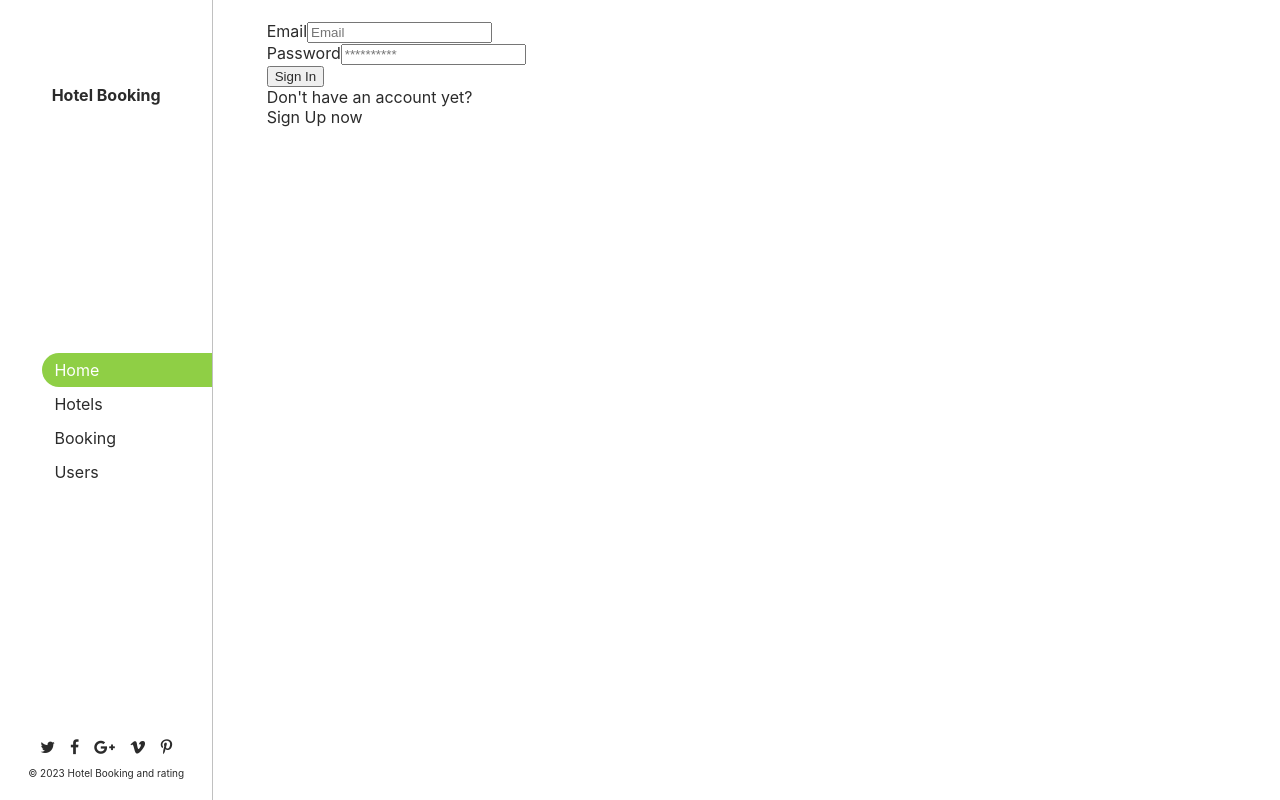
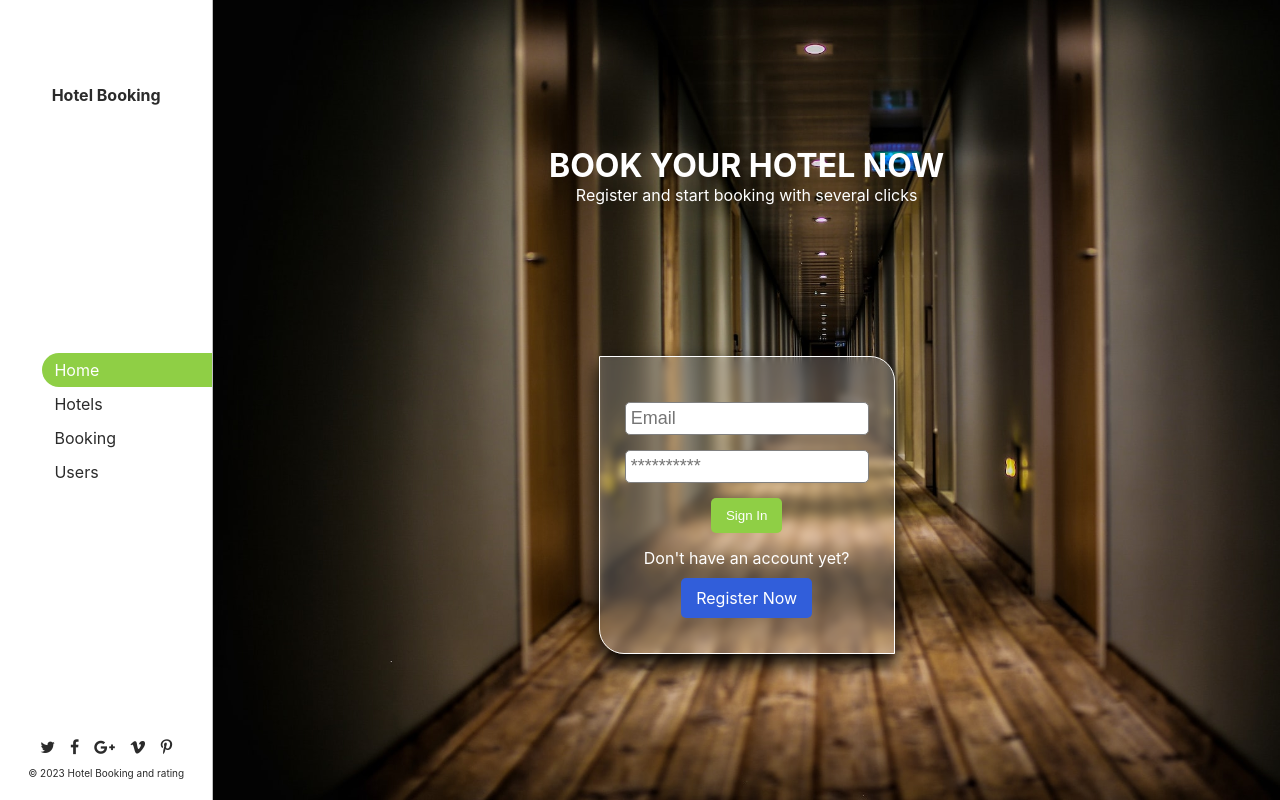
Before and after one commit to t-bello7/hotel-frontend, a React (Create React App) app: page / in a window 1280 px wide. Built offline with nearby package versions, Linux system fonts and the light colour scheme.

Commit message:
Update home and login form design

```diff
--- a/src/App.js
+++ b/src/App.js
@@ -8,7 +8,7 @@ import Navigation from './components/navigation';
 import store from './redux/configStore';
 import HotelShow from './components/hotelShow';
 import './App.css';
-import Login from './pages/Login';
+// import Login from './pages/Login';
 import Register from './pages/Register';
 import User from './pages/User';
 
@@ -24,7 +24,7 @@ function App() {
             <div>
               <Routes>
                 <Route index element={<Home />} />
-                <Route path="/login" element={<Login />} />
+                {/* <Route path="/login" element={<Login />} /> */}
                 <Route path="/register" element={<Register />} />
                 <Route path="/users" element={<User />} />
                 <Route path="/hotels" element={<Hotels />} />
--- /dev/null
+++ b/src/components/home.css
@@ -0,0 +1,69 @@
+.home {
+  background-image: url('../images/hotel-background.jpg');
+  background-size: cover;
+  background-blend-mode: color;
+  display: flex;
+  flex-direction: column;
+  gap: 20%;
+  justify-content: center;
+  align-items: center;
+}
+
+.login_form_holder {
+  padding: 45px 25px;
+  background-color: rgba(255, 255, 255, 0.212);
+  border: 1px solid rgb(255, 255, 255);
+  backdrop-filter: blur(4px);
+  box-shadow: 0 10px 20px #000;
+  border-top-right-radius: 25px;
+  border-bottom-left-radius: 25px;
+  overflow: hidden;
+  width: fit-content;
+}
+
+.login_form {
+  display: flex;
+  flex-direction: column;
+  gap: 15px;
+  text-align: center;
+}
+
+.btn {
+  border: 0;
+  outline: 0;
+  cursor: pointer;
+  padding: 10px 15px;
+  border-radius: 5px;
+}
+
+.registration_holder {
+  height: 100vh;
+  padding: 20px;
+  background-image: url('../images/registeration.jpg');
+  background-size: cover;
+  display: flex;
+  flex-direction: column;
+  gap: 20%;
+  justify-content: center;
+  align-items: center;
+}
+
+.registration_form_holder {
+  padding: 45px 25px;
+  background-color: rgba(255, 255, 255, 0.267);
+  backdrop-filter: blur(4px);
+  border: 2px solid rgb(255, 196, 0);
+  border-top-right-radius: 25px;
+  border-bottom-left-radius: 25px;
+  text-align: center;
+}
+
+.green_btn {
+  background-color: #8fcf45;
+  color: #fff;
+}
+
+.blue_btn {
+  background-color: #315eda;
+  color: #fff;
+}
--- a/src/components/home.js
+++ b/src/components/home.js
@@ -1,11 +1,18 @@
 import React from 'react';
 import Login from '../pages/Login';
 // import rooms from './roomList.json';
+import './home.css';
 
 export default function Home() {
   return (
-    <div className="content_holder">
-      <Login />
+    <div className="content_holder home">
+      <div>
+        <h1 className="white_color">BOOK YOUR HOTEL NOW</h1>
+        <p className="white_color text_center">Register and start booking with several clicks</p>
+      </div>
+      <div className="login_form_holder">
+        <Login />
+      </div>
     </div>
   );
 }
--- a/src/pages/Login.js
+++ b/src/pages/Login.js
@@ -60,23 +60,22 @@ const Login = () => {
   return (
     <div>
       {loading && <Loader />}
-      <form onSubmit={handleSubmit}>
+      <form onSubmit={handleSubmit} className="login_form">
         <div>
-          <label  htmlFor="email">Email</label>
-          <input id="email" type="email" placeholder="Email" ref={emailRef} value={email} onChange={(e) => setEmail(e.target.value)} />
+          <input id="email" type="email" className="form_feild" placeholder="Email" ref={emailRef} value={email} onChange={(e) => setEmail(e.target.value)} />
           {emailError && <InlineError error={emailError} />}
         </div>
         <div className="mb-6">
-          <label htmlFor="password">Password</label>
-          <input id="password" type="password" placeholder="**********" ref={passwordRef} value={password} onChange={(e) => setPassword(e.target.value)} />
+          <input id="password" type="password" className="form_feild" placeholder="**********" ref={passwordRef} value={password} onChange={(e) => setPassword(e.target.value)} />
           {passwordError && password && <InlineError error={passwordError} />}
         </div>
         <div>
-          <button type="submit" onClick={error && notify()}>Sign In</button>
+          <button type="submit" onClick={error && notify()} className="btn green_btn">Sign In</button>
         </div>
         <div>
-          <p>Don&#39;t have an account yet?</p>
-          <NavLink to="/register">Sign Up now</NavLink>
+          <p className="white_color">Don&#39;t have an account yet?</p>
+          <br />
+          <NavLink to="/register" className="btn blue_btn">Register Now</NavLink>
         </div>
       </form>
       <ToastContainer />
```
Also changed, not shown: src/images/hotel-background.jpg (added).
